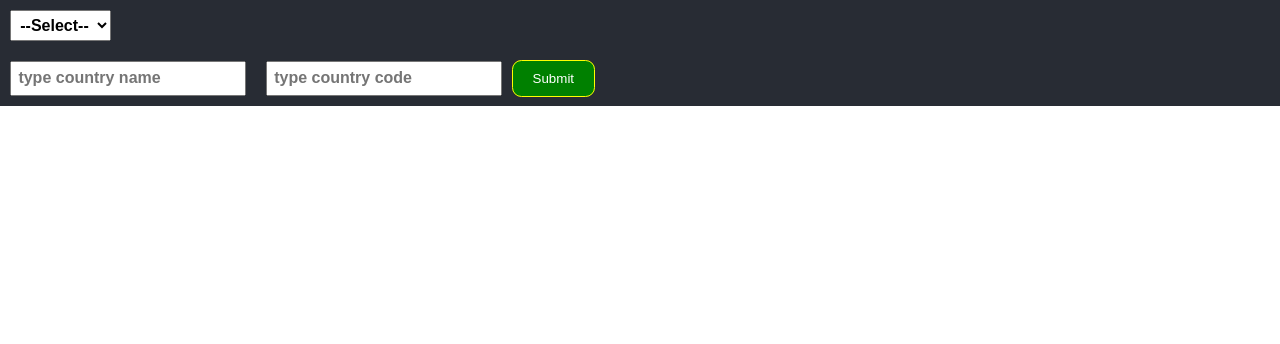
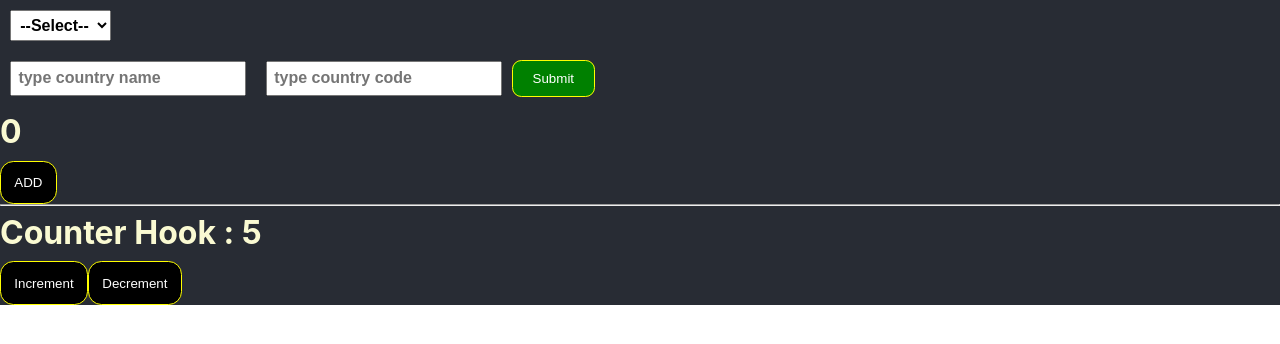
Before and after one commit to PuranjoyPatra/Learning-React, a React (Create React App) app: page / in a window 1280 px wide. Shown: the top 344 px of the page. Built offline with nearby package versions, Linux system fonts and the light colour scheme.

Commit message:
custom hook assignment

```diff
--- a/src/App.js
+++ b/src/App.js
@@ -9,11 +9,16 @@ import Event from "./components/Event";
 import { useState } from "react";
 import Clock from "./components/Clock";
 import SelectionOption from "./components/SelectionOption";
-
+import Counter from "./components/Counter";
+import useWindowSize from "./hooks/WindowSize";
 function App() {
+  const [width, height] = useWindowSize()
+  // console.log({width, height});
   return (
     <div className='App'>
-<SelectionOption/>
+      <SelectionOption />
+      <Counter/>
+
 
       {/* <h2>Assignment: Resume Builder</h2>
 
--- a/src/components/Counter.js
+++ b/src/components/Counter.js
@@ -1,11 +1,14 @@
 import { useState } from "react";
-
+import {useCounter} from "../hooks/Counter";
 function Counter() {
-    console.log("rendering");
+  console.log("rendering");
   const [number, setNumber] = useState(0);
+  const [num, inc, dec] = useCounter(5);
   function handleClick(e) {
     e.stopPropagation();
-    setTimeout(()=>{setNumber(number + 1);}, 2000)
+    setTimeout(() => {
+      setNumber(number + 1);
+    }, 2000);
 
     console.log(number);
   }
@@ -13,6 +16,11 @@ function Counter() {
     <>
       <h1>{number}</h1>
       <button onClick={handleClick}>ADD</button>
+      <hr />
+      <h1>Counter Hook : {num}</h1>
+
+      <button onClick={inc}>Increment</button>
+      <button onClick={dec}>Decrement</button>
     </>
   );
 }
--- /dev/null
+++ b/src/hooks/Counter.js
@@ -0,0 +1,18 @@
+import { useState } from "react";
+
+function useCounter(value) {
+  const [number, setNumber] = useState(value);
+
+  const increment = () => {
+    setNumber(number + 1);
+  };
+
+
+  const decrement = () => {
+    setNumber(number - 1);
+  };
+
+  return [number, increment, decrement];
+}
+
+export {useCounter};
--- /dev/null
+++ b/src/hooks/WindowSize.js
@@ -0,0 +1,5 @@
+function useWindowSize() {
+  return [window.innerWidth, window.innerHeight];
+}
+
+export default useWindowSize;
```
